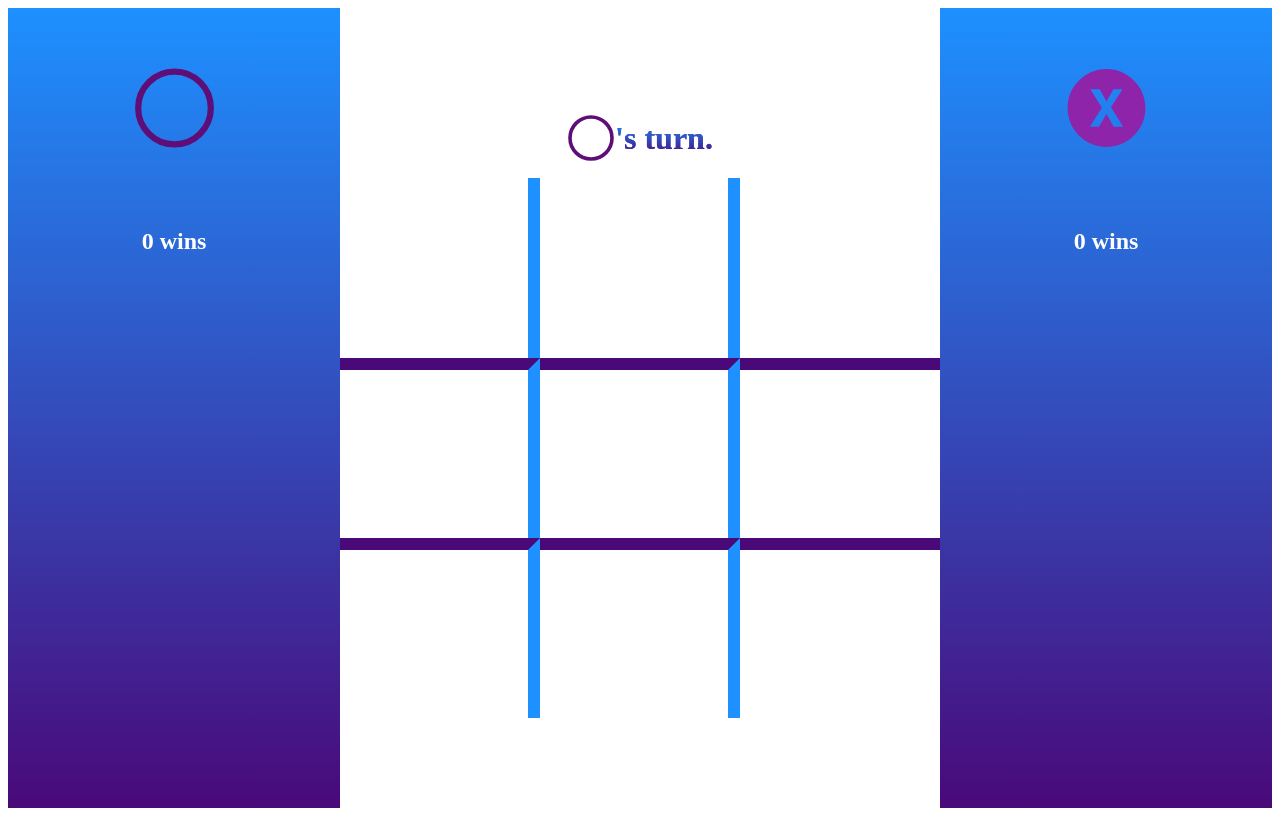
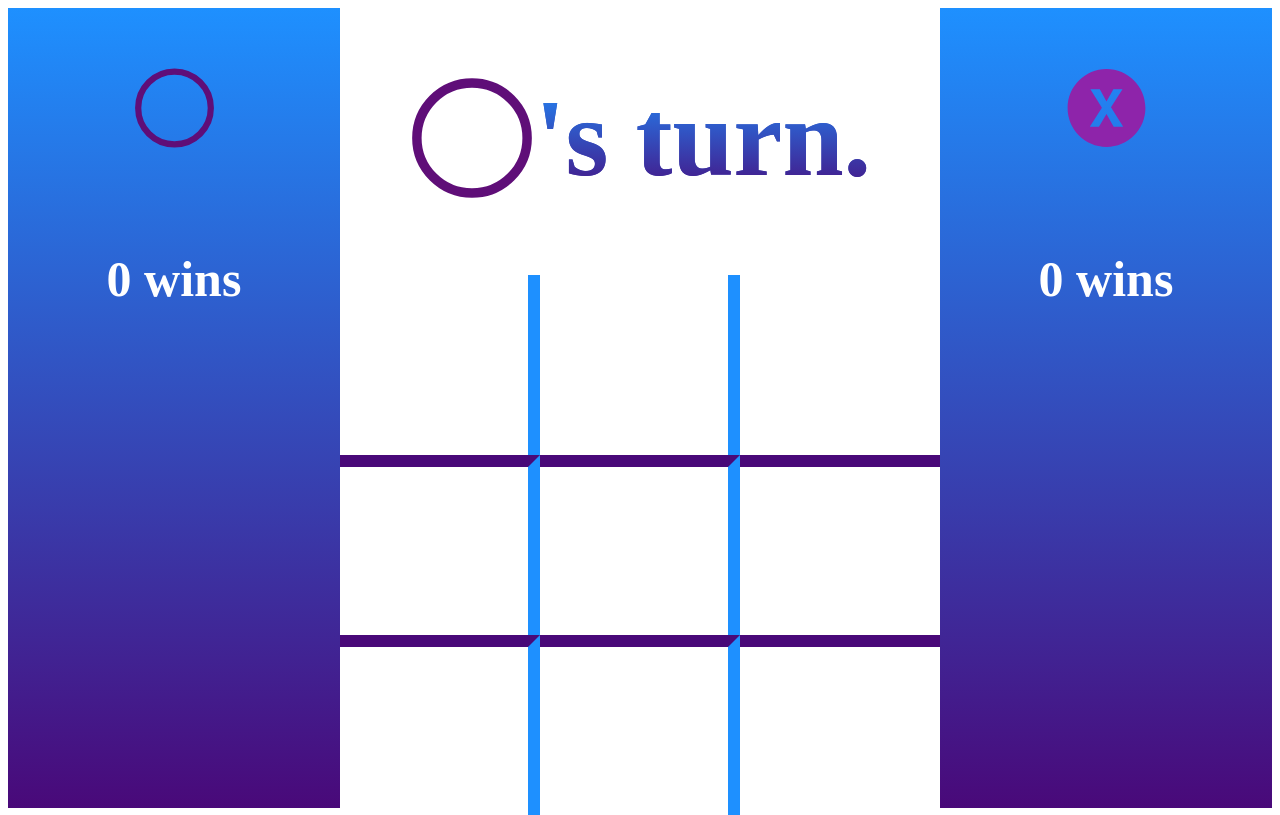
Before and after one commit to isleofyou/ticTacToe, a plain HTML site: page index.html in a window 1280 px wide. Drawn offline with Linux system fonts and the light colour scheme.

Commit message:
Update header sizing

```diff
--- a/styles.css
+++ b/styles.css
@@ -7,11 +7,12 @@ html {
 }
 
 .current-player-image {
-  width: 8%;
+  width: 21%;
   height: auto;
 }
 
 .turn-indicator {
+  font-size: 110px;
   display: flex;
   justify-content: center;
   background: -webkit-linear-gradient(#1E90FF,#490979);
@@ -33,7 +34,7 @@ html {
 }
 
 .wins-indicator {
-
+  font-size: 50px;
 }
 
 .right-border {
@@ -80,3 +81,7 @@ main > section {
   justify-content: center;
   align-items: center;
 }
+
+p {
+  font-size: 200px;
+}
```
